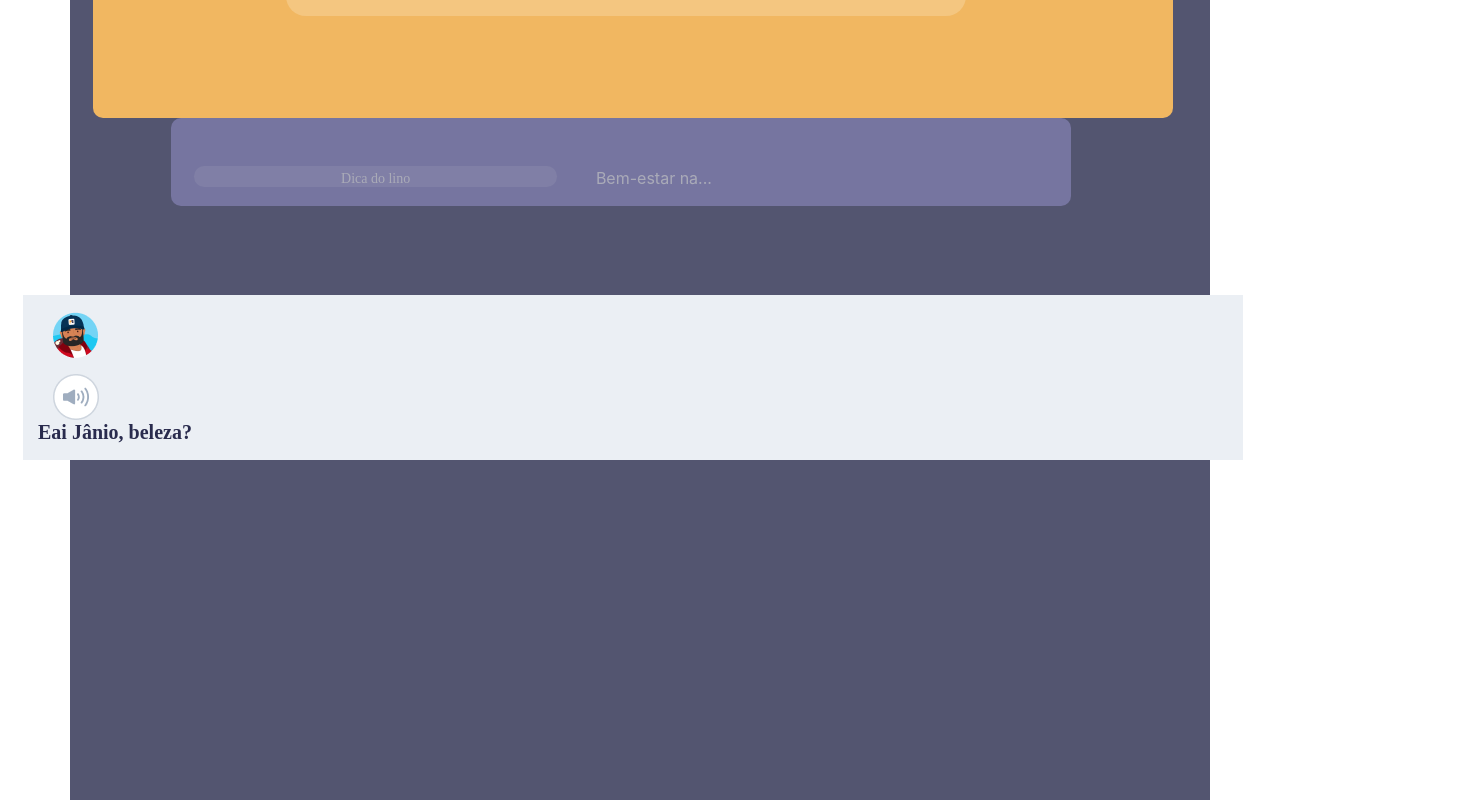
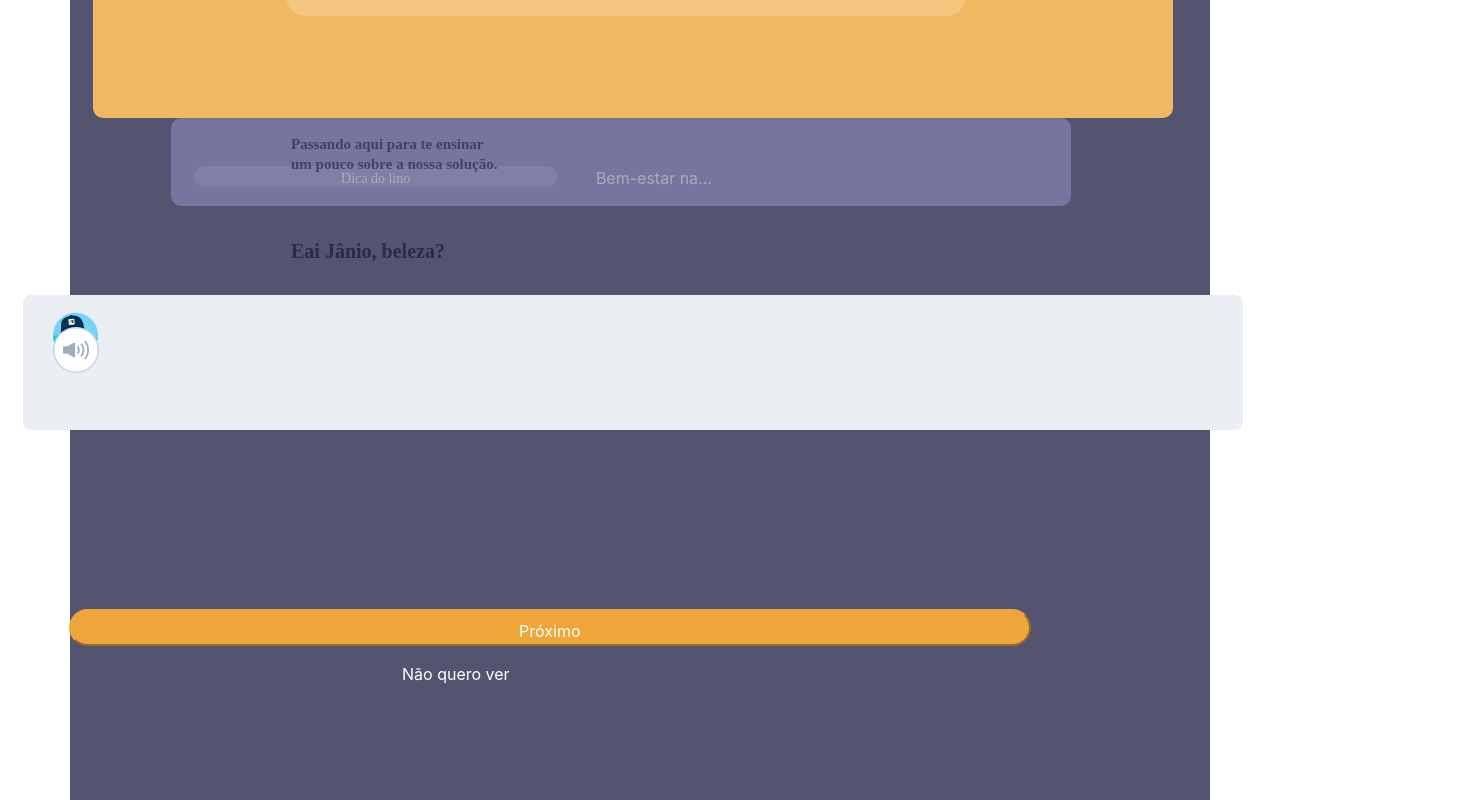
Before and after one commit to placa-app/placa-app-frontend, an Angular app: page /feed in a window 1280 px wide. Shown: the part 440-1240 px from the top of the page, 1466 px wide, since content can reach past the window. Built offline with nearby package versions, Linux system fonts and the light colour scheme; a web font is replaced by a local one.

Commit message:
Alterações no feed

```diff
--- a/src/app/assessment/assessment.component.scss
+++ b/src/app/assessment/assessment.component.scss
@@ -40,10 +40,10 @@
     height: 100%;
 }
 .buttonContinueActive {
-    background: #EEA63A;;
+    background: #EEA63A;
     color: white;
     border-radius: 60px;
-    border-color:#EEA63A;;
+    border-color:#EEA63A;
     width: 100%;
     height: 100%;
 }
--- a/src/app/feed/feed.component.html
+++ b/src/app/feed/feed.component.html
@@ -82,16 +82,29 @@
     </div>
     <div class="row col-sm-12 alingTutorial" *ngIf="!!tutorial">
         <div class="col-12 mt-2 ml-2 styleTutorialyCard">
-          <div class="col-4">
-            <img src="../../assets/img/assistant.png" class="mt-3" alt="assistant"/>
-          </div>
-          <div class="col-4">
-            <img src="../../assets/img/sound.png" class="mt-3" alt="assistant"/>
-          </div>
-        <div>
-        <div>
-            <p class="styleTextTitle"><b>Eai Jânio, beleza?</b></p>
+            <div>
+                <div class="col" appearance="outline">
+                  <img src="../../assets/img/assistant.png" class="mt-3" alt="assistant"/>
+                </div>
+                <div class="col alingTutorialText">
+                  <p class="styleTextTitle"><b>Eai Jânio, beleza?</b></p>
+              </div>
+            </div>
+            <div>
+                <div class="col">
+                    <img src="../../assets/img/sound.png" class="mt-3" alt="assistant"/>
+                </div>
+                <div class="col alingTutorialSubText">
+                    <p class="styleSubTitle"><b>Passando aqui para te ensinar <br> um pouco sobre a nossa solução.</b></p>
+                </div>
+            </div>
+    </div>
+    <div class="col-sm-12">
+        <div class="col-10 ml-4 alingButtonTutorial">
+            <button class="styleButtomTutorial pt-2">Próximo</button>
         </div>
+        <div class="col-10 alingNotSeeTutorial">
+            <p class="pt-3 textColor" (click)="notSee()">Não quero ver</p>
         </div>
     </div>
 </div>
--- a/src/app/feed/feed.component.scss
+++ b/src/app/feed/feed.component.scss
@@ -175,6 +175,7 @@ footer {
     flex: none;
     order: 0;
     align-self: flex-end;
+    border-radius: 8px;
 }
 .alingTutorial{
     z-index: 1;
@@ -189,7 +190,41 @@ footer {
     line-height: 24px;
     color: #292B4D;
 }
-
+.alingTutorialText {
+    margin-top: -10%;
+    margin-left: 20%;
+}
+.styleSubTitle {
+    font-family: 'Montserrat';
+    font-style: normal;
+    font-weight: 500;
+    font-size: 15px;
+    line-height: 130.2%;
+    color: #292B4D;
+    opacity: 0.7;
+}
+.alingTutorialSubText{
+    margin-top: -20%;
+    margin-left: 20%;
+    margin-bottom: 10%;
+}
+.styleButtomTutorial{
+    background: #EEA63A;
+    color: white;
+    border-radius: 60px;
+    border-color:#EEA63A;
+    width: 100%;
+    height: 100%;
+    margin: 0 auto;
+}
+.alingButtonTutorial {
+    margin-top: 5%;
+    padding-top: 10%;
+}
+.alingNotSeeTutorial {
+    padding-top: -10%;
+    margin-left: 30%;
+}
 @font-face {
     font-family: 'Montserrat';
     src: url('../../assets/font/Montserrat-Regular.ttf')  format('truetype')
--- a/src/app/feed/feed.component.ts
+++ b/src/app/feed/feed.component.ts
@@ -13,4 +13,8 @@ export class FeedComponent implements OnInit {
   ngOnInit(): void {
   }
 
+  notSee(): void {
+    this.tutorial = false;
+  }
+
 }
```
